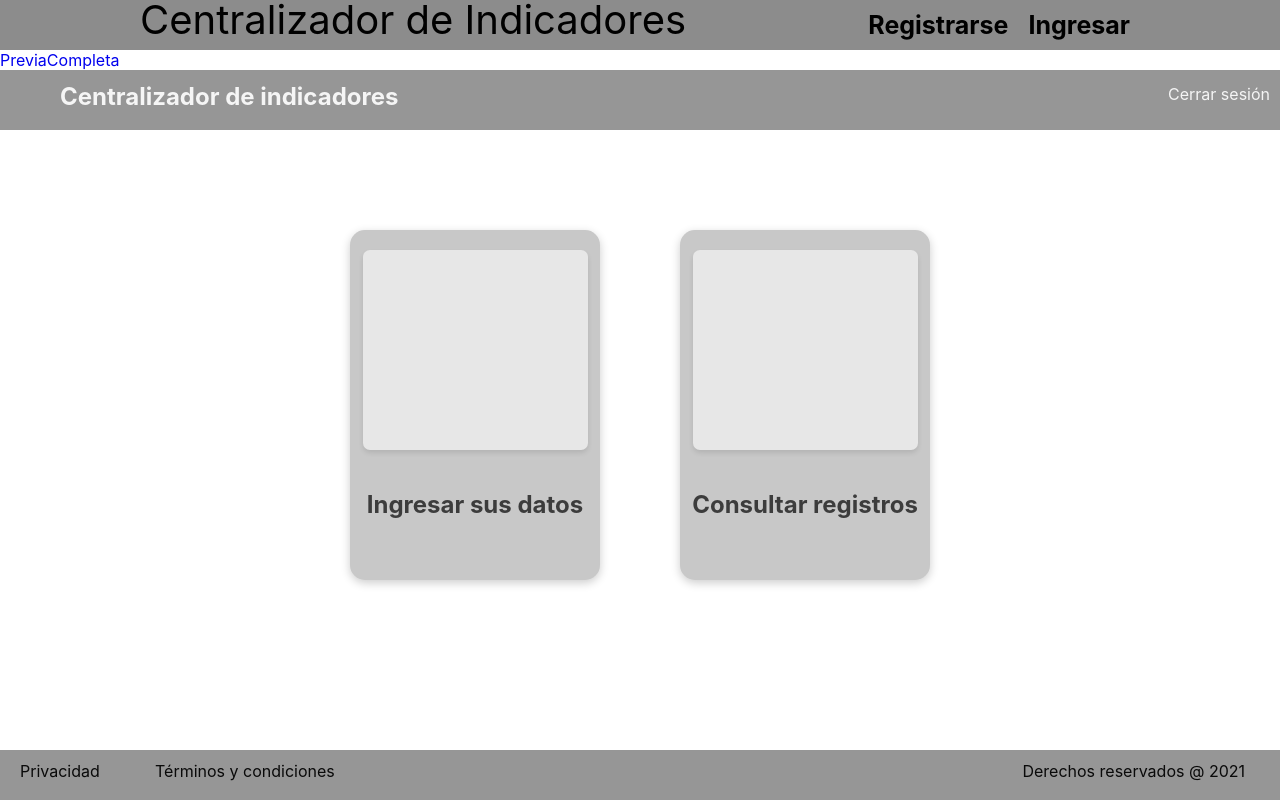
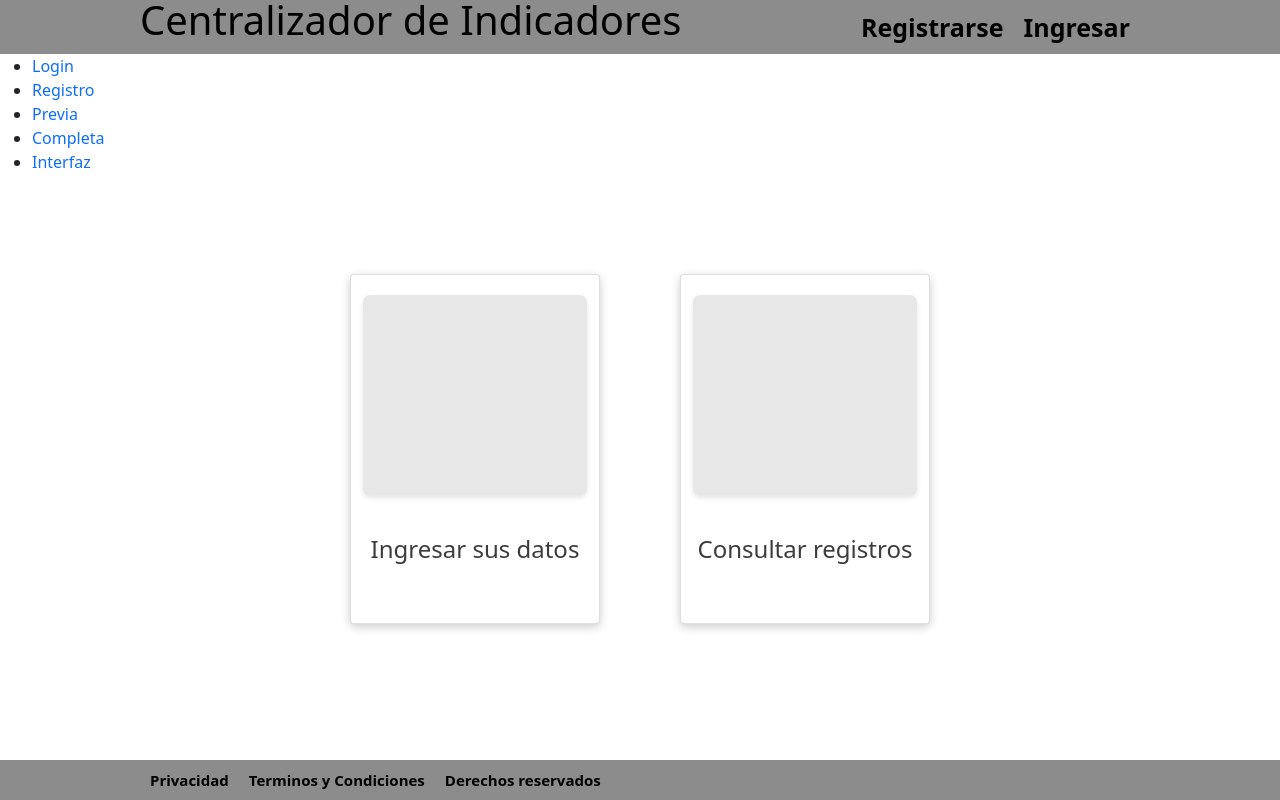
Before and after one commit to crst017/DW-UTP-CICLO4, a React (Create React App) app: page / in a window 1280 px wide. Shown: the top 800 px of the page. Built offline with nearby package versions, Linux system fonts and the light colour scheme.

Commit message:
añadir bootstrap en index.js

```diff
--- a/src/App.jsx
+++ b/src/App.jsx
@@ -10,20 +10,37 @@ import React from 'react';
 import { createBrowserHistory } from 'history'
 import { BrowserRouter as Router, Link, Route, Switch} from 'react-router-dom'
 
+import './components/login.css'
+
 function App() {
   const history = createBrowserHistory();
   return (
     <div className="App">
-      <Header />
+      <Header/>
       <Router history={history}>
-
-        <Link to='/previa'>Previa</Link>
-        <Link to='/completa'>Completa</Link>
+        <ul>
+          <li>
+            <Link to='/login'>Login</Link>
+          </li>
+          <li>
+            <Link to='/registro'>Registro</Link>
+          </li>
+          <li>
+            <Link to='/previa'>Previa</Link>
+          </li>
+          <li>
+            <Link to='/completa'>Completa</Link>
+          </li>
+          <li>
+            <Link to='/interfaz'>Interfaz</Link>
+          </li>
+        </ul>
         <Switch>
-          <Route path="/login" component={FormLogin} />
+          <Route path='/login' component={FormLogin} />
           <Route path="/registro" component={FormRegistro} />
           <Route path="/previa" component={IndicadorVistaPrevia}/>
           <Route path="/completa" component={IndicadorVistaCompleta}/>
+          <Route path="/interfaz" component={Interfaz}/>
           <Route path="/"><Interfaz /></Route>
         </Switch>
       </Router>
--- a/src/components/Footer.css
+++ b/src/components/Footer.css
@@ -21,8 +21,10 @@ footer {
     overflow: hidden;
     /* Eliminamos errores de float */
     background: #8c8c8c;
-    margin-top: 550px;
-    position: bottom;
+    position: absolute;
+    bottom: 0px;
+    /* margin-top: 550px; */
+    /* position: bottom; */
 }
 
 .wrapperr {
--- a/src/components/Footer.jsx
+++ b/src/components/Footer.jsx
@@ -4,36 +4,15 @@ import './Footer.css';
 const Footer = () => {
     return (
 
-        <
-        footer >
-
-        <
-        div class = "wrapperr" >
-
-        <
-        nav >
-        <
-        a href = "#" > Privacidad < /a>
-
-        <
-        a href = "#" > Terminos y Condiciones < /a>
-
-        <
-        a href = "#" > Derechos reservados < /a>
-
-
-        <
-        /
-        nav >
-
-        <
-        /div>
-
-
-        <
-        /footer>
-
-
+        <footer>
+            <div class = "wrapperr">
+                <nav>
+                    <a href = "/" > Privacidad </a>
+                    <a href = "/" > Terminos y Condiciones </a>
+                    <a href = "/" > Derechos reservados </a>
+                </nav>
+            </div>
+        </footer>
     )
 
 }
--- a/src/components/IndicadorVistaCompleta.css
+++ b/src/components/IndicadorVistaCompleta.css
@@ -3,7 +3,7 @@
     flex-wrap: wrap;
 }
 
-.completa div {
+.completa > div {
     width: 50%;
     display: flex;
     align-items: center;
--- a/src/components/IndicadorVistaPrevia.css
+++ b/src/components/IndicadorVistaPrevia.css
@@ -10,10 +10,6 @@
     box-shadow: 10px 10px 2px 0px #8d8d8d
 }
 
-/* .container-fluid:hover {
-    box-shadow: 0px 0px 30px 0px #8d8d8d
-} */
-
 span {
     display: flex;
     justify-content: center;
--- a/src/components/IndicadorVistaPrevia.jsx
+++ b/src/components/IndicadorVistaPrevia.jsx
@@ -3,13 +3,13 @@ import './IndicadorVistaPrevia.css';
 
 const IndicadorVistaPrevia = () => {
     return (
-        <div className='container-fluid border col-8 d-flex justify-content-between align-items-center g-0 my-5'>
+        <div className='container-fluid border col-8 d-flex justify-content-between align-items-center g-0 my-5 previa'>
             <article className='row h-100 g-0 col-9 d-flex'>
                 <span className='col border-end border-dark'>Indicador</span>
                 <span className='col border-end border-dark'>Empresa/Proyecto</span>
                 <div className='col border-end border-dark h-100 d-flex flex-column'>
-                    <span className='h-50'>Mes</span>
-                    <span className='h-50'>Año</span>
+                    <span className='sp h-50'>Mes</span>
+                    <span className='sp h-50'>Año</span>
                 </div>
             </article>
             <button className='btn btn-dark col-2 h-50 m-5'>Ver</button>
--- a/src/components/Interfaz.css
+++ b/src/components/Interfaz.css
@@ -54,7 +54,7 @@
     display: flex;
     flex-direction: column;
     align-items: center;
-    justify-content:start;
+    justify-content: flex-start;
     margin: 0 40px;
     border-radius: 15px;
     box-shadow: 0 3px 10px rgb(0 0 0 / 0.2);
--- a/src/components/Interfaz.jsx
+++ b/src/components/Interfaz.jsx
@@ -4,29 +4,29 @@ import './Interfaz.css';
 const Interfaz = () => {
     return (
         <div className='container'>
-            <nav className='nav'>
+            {/* <nav className='nav'>
                 <h2>Centralizador de indicadores</h2>
                 <a href="">Cerrar sesión</a>
-            </nav>
+            </nav> */}
 
             <div className="cont-card">
-                <a className='card' href="">
+                <a className='card' href="/">
                     <div className="img"></div>
                     <h2>Ingresar sus datos</h2>
                 </a>
-                <a className='card' href="">
+                <a className='card' href="/">
                     <div className="img"></div>
                     <h2>Consultar registros</h2>
                 </a>
             </div>
 
-            <footer className='footer'>
+            {/* <footer className='footer'>
                 <div className="foo">
                     <span className="Pri">Privacidad</span>
                     <span className="Ter">Términos y condiciones</span>
                     <span className="Der">Derechos reservados @ 2021</span>
                 </div>
-            </footer>
+            </footer> */}
         </div>
     )
 }
--- a/src/index.js
+++ b/src/index.js
@@ -3,6 +3,7 @@ import ReactDOM from 'react-dom';
 import './index.css';
 import App from './App';
 import reportWebVitals from './reportWebVitals';
+import 'bootstrap/dist/css/bootstrap.css';
 
 ReactDOM.render(
   <React.StrictMode>
```
